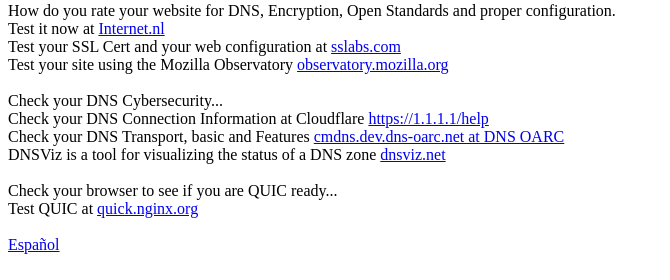
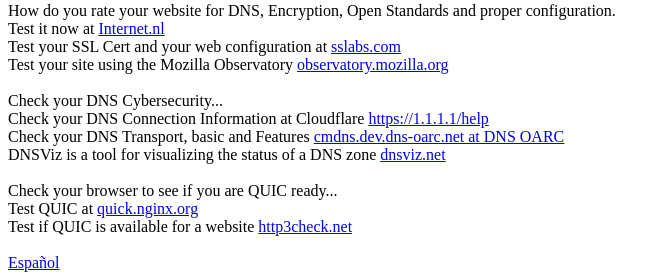
Before and after one commit to mdeleo10/WebServer, a PHP site: page / in a window 1280 px wide. Shown: the part 834-1114 px from the top of the page, without its empty margins (0-670 px from the left). Before the commit the page ends 1088 px from the top, so only its background shows below. Run offline with PHP 8.4, Linux system fonts and the light colour scheme; data that the repository does not hold is empty.

Commit message:
Update index.php

```diff
--- a/index.php
+++ b/index.php
@@ -178,6 +178,7 @@
 echo "<br>";
 echo "Check your browser to see if you are QUIC ready...<br>";
 echo 'Test QUIC at <a href="https://quic.nginx.org/"> quick.nginx.org </a> <br>';
+echo 'Test if QUIC is available for a website <a href="https://http3check.net/"> http3check.net </a> <br>';
 
 echo "<br>";
 echo '<a href="https://mdeleo.com/index_spa.php/">Español</a> <br>';
```
